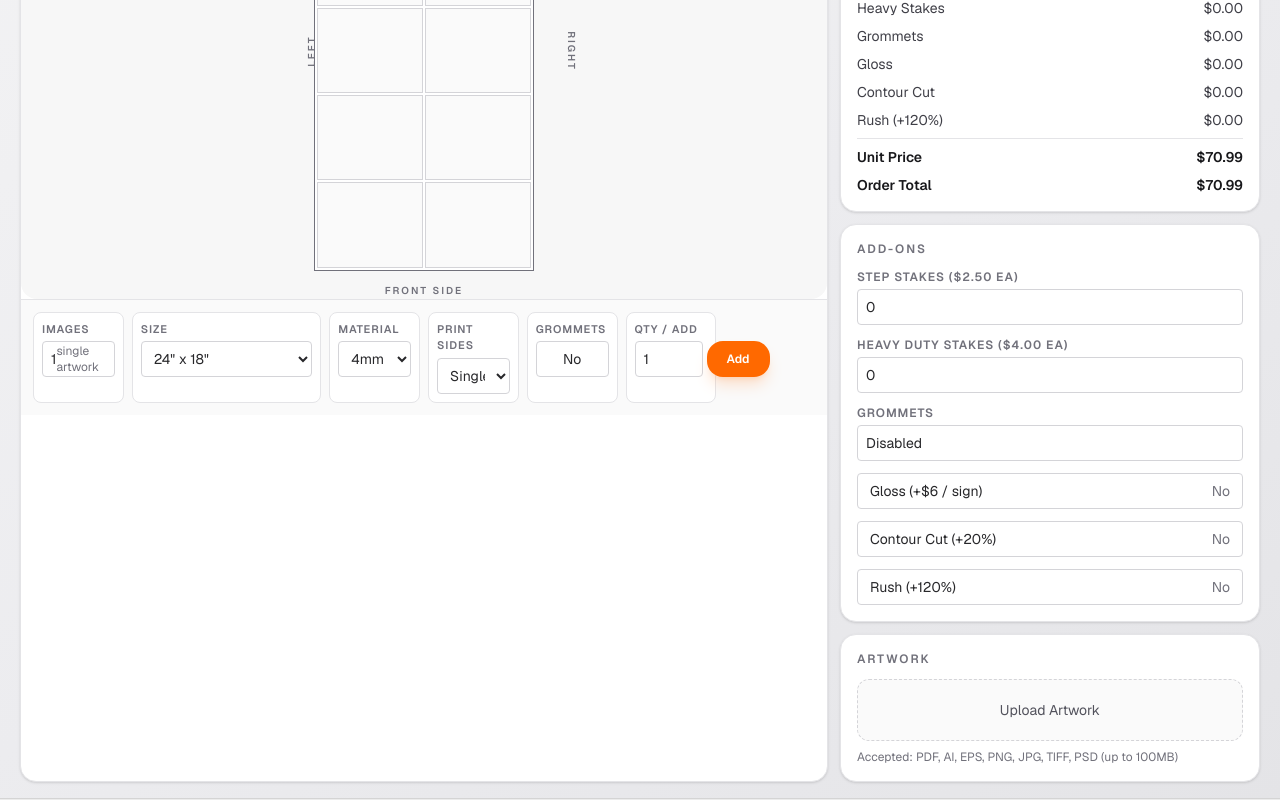
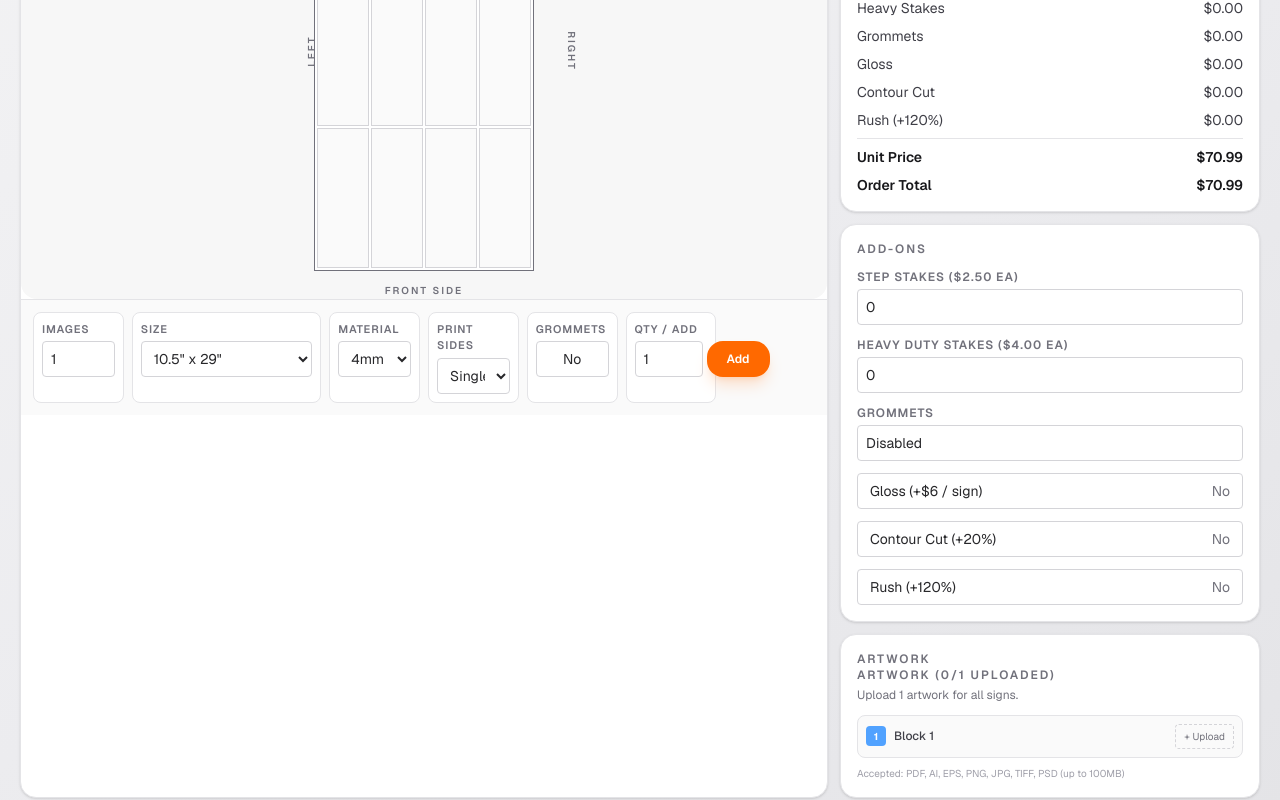
Before and after one commit to Moecharaf/signcous-app, a Next.js app: page /rigid/coro in a window 1280 px wide. Shown: the part 500-1300 px from the top of the page. Built offline with nearby package versions, Linux system fonts and the light colour scheme.

Commit message:
feat: full signs365 sizes, per-block multi-upload, fixed upload handler

```diff
--- a/src/app/api/checkout/route.ts
+++ b/src/app/api/checkout/route.ts
@@ -58,6 +58,7 @@ export async function POST(req: NextRequest) {
         { key: "custom_rush", value: item.rush ? "yes" : "no" },
         { key: "custom_file_url", value: item.uploadedFileUrl ?? "" },
         { key: "custom_file_name", value: item.uploadedFileName ?? "" },
+          { key: "custom_file_urls", value: (item.uploadedFileUrls ?? []).join(", ") },
         { key: "custom_unit_price", value: item.unitPrice.toFixed(2) },
         { key: "custom_total_price", value: item.totalPrice.toFixed(2) },
         ...Object.entries(item.customOptions ?? {}).map(([key, value]) => ({
--- a/src/components/product-builder/CoroBuilder.tsx
+++ b/src/components/product-builder/CoroBuilder.tsx
@@ -1,6 +1,6 @@
 "use client";
 
-import { useMemo, useState } from "react";
+import { useMemo, useRef, useState } from "react";
 import Button from "@/components/ui/Button";
 import { useCart } from "@/context/CartContext";
 import {
@@ -17,6 +17,17 @@ interface CoroBuilderProps {
   productId?: number;
   productName?: string;
 }
+
+  interface BlockUpload {
+    fileUrl: string;
+    fileName: string;
+    blobUrl: string | null;
+  }
+
+  const SLOT_COLORS = [
+    "bg-blue-400", "bg-emerald-400", "bg-violet-400", "bg-amber-400",
+    "bg-pink-400", "bg-cyan-400", "bg-orange-400", "bg-teal-400",
+  ];
 
 function formatPrice(value: number): string {
   return new Intl.NumberFormat("en-US", {
@@ -45,10 +56,13 @@ export default function CoroBuilder({ productId = 13, productName = "CORO" }: Co
   const [contourCut, setContourCut] = useState(false);
   const [rush, setRush] = useState(false);
 
-  const [uploadingArtwork, setUploadingArtwork] = useState(false);
-  const [uploadError, setUploadError] = useState<string | null>(null);
-  const [uploadedFileUrl, setUploadedFileUrl] = useState<string | null>(null);
-  const [uploadedFileName, setUploadedFileName] = useState<string | null>(null);
+  // Per-block upload state
+  const [imageCount, setImageCount] = useState(1);
+  const [blockUploads, setBlockUploads] = useState<Record<number, BlockUpload>>({});
+  const [uploadingBlock, setUploadingBlock] = useState<number | null>(null);
+  const [blockUploadErrors, setBlockUploadErrors] = useState<Record<number, string>>({});
+  const fileInputRefs = useRef<(HTMLInputElement | null)[]>([]);
+
   const [added, setAdded] = useState(false);
 
   const activeSize = useMemo(
@@ -96,46 +110,71 @@ export default function CoroBuilder({ productId = 13, productName = "CORO" }: Co
   const cells = layout.columns * layout.rows;
   const usedCellsOnFirstSheet = Math.min(cells, quantity);
 
-  async function onUploadArtwork(event: React.ChangeEvent<HTMLInputElement>) {
-    const file = event.target.files?.[0];
-    if (!file) return;
+    const maxImages = cells;
+    const safeImageCount = Math.min(imageCount, maxImages);
 
-    setUploadingArtwork(true);
-    setUploadError(null);
-
+    async function uploadArtworkForBlock(blockIndex: number, file: File) {
+      setUploadingBlock(blockIndex);
+      setBlockUploadErrors((prev) => {
+        const n = { ...prev };
+        delete n[blockIndex];
+        return n;
+      });
       try {
         const formData = new FormData();
         formData.append("file", file);
-
-      const response = await fetch("/api/upload-artwork", {
-        method: "POST",
-        body: formData,
-      });
-
-      const data = (await response.json()) as {
-        fileUrl?: string;
-        originalName?: string;
-        error?: string;
+        const response = await fetch("/api/upload-artwork", { method: "POST", body: formData });
+        const contentType = response.headers.get("content-type") ?? "";
+        let data: { fileUrl?: string; originalName?: string; error?: string } = {};
+        if (contentType.includes("application/json")) {
+          data = await response.json();
+        } else {
+          const raw = await response.text();
+          data = {
+            error:
+              response.status === 413
+                ? "Upload rejected: file too large. Ask support to increase Nginx client_max_body_size."
+                : `Upload failed (${response.status}). ${raw.slice(0, 120)}`,
           };
-
+        }
         if (!response.ok || !data.fileUrl) {
-        setUploadError(data.error ?? "Artwork upload failed.");
+          setBlockUploadErrors((prev) => ({ ...prev, [blockIndex]: data.error ?? "Upload failed." }));
           return;
         }
-
-      setUploadedFileUrl(data.fileUrl);
-      setUploadedFileName(data.originalName ?? file.name);
+        let blobUrl: string | null = null;
+        if (file.type.startsWith("image/")) {
+          blobUrl = URL.createObjectURL(file);
+        }
+        setBlockUploads((prev) => ({
+          ...prev,
+          [blockIndex]: { fileUrl: data.fileUrl!, fileName: data.originalName ?? file.name, blobUrl },
+        }));
       } catch {
-      setUploadError("Artwork upload failed. Please try again.");
+        setBlockUploadErrors((prev) => ({ ...prev, [blockIndex]: "Upload failed. Please try again." }));
       } finally {
-      setUploadingArtwork(false);
-      event.target.value = "";
+        setUploadingBlock(null);
       }
     }
 
+    function handleFileChange(blockIndex: number, event: React.ChangeEvent<HTMLInputElement>) {
+      const file = event.target.files?.[0];
+      if (file) void uploadArtworkForBlock(blockIndex, file);
+      event.target.value = "";
+    }
+
+    function removeBlockUpload(blockIndex: number) {
+      setBlockUploads((prev) => {
+        const n = { ...prev };
+        if (n[blockIndex]?.blobUrl) URL.revokeObjectURL(n[blockIndex].blobUrl!);
+        delete n[blockIndex];
+        return n;
+      });
+    }
+
   function addToCart() {
-    const safeQuantity = Math.max(1, Math.floor(quantity));
+    const safeQty = Math.max(1, Math.floor(quantity));
     const materialLabel = `${productName} ${material} ${printMode === "single" ? "Single-Sided" : "Double-Sided"}`;
+    const uploadedFileUrls = Array.from({ length: safeImageCount }, (_, i) => blockUploads[i]?.fileUrl ?? "").filter(Boolean);
 
     cart.addItem({
       productId,
@@ -143,7 +182,7 @@ export default function CoroBuilder({ productId = 13, productName = "CORO" }: Co
       width: activeSize.width,
       height: activeSize.height,
       unit: "inches",
-      quantity: safeQuantity,
+      quantity: safeQty,
       material: materialLabel,
       doubleSided: printMode === "double",
       grommets: grommetsEnabled,
@@ -152,8 +191,9 @@ export default function CoroBuilder({ productId = 13, productName = "CORO" }: Co
       windSlits: false,
       hemming: false,
       rush,
-      uploadedFileUrl,
-      uploadedFileName,
+      uploadedFileUrl: uploadedFileUrls[0] ?? null,
+      uploadedFileName: blockUploads[0]?.fileName ?? null,
+      uploadedFileUrls: uploadedFileUrls.length > 0 ? uploadedFileUrls : undefined,
       customOptions: {
         custom_sheet_size: `${CORO_SHEET.width}\" x ${CORO_SHEET.height}\"`,
         custom_sign_size: formatCoroSize(activeSize),
@@ -167,6 +207,7 @@ export default function CoroBuilder({ productId = 13, productName = "CORO" }: Co
         custom_gloss: gloss ? "yes" : "no",
         custom_contour_cut: contourCut ? "yes" : "no",
         custom_rush_surcharge_mode: rush ? "+120%" : "none",
+        custom_image_count: String(safeImageCount),
       },
       unitPrice: pricing.unitPrice,
       totalPrice: pricing.totalPrice,
@@ -176,6 +217,8 @@ export default function CoroBuilder({ productId = 13, productName = "CORO" }: Co
     window.setTimeout(() => setAdded(false), 1800);
   }
 
+    const uploadedCount = Object.keys(blockUploads).filter((k) => Number(k) < safeImageCount).length;
+
   return (
     <div className="min-h-[calc(100vh-96px)] bg-[linear-gradient(145deg,#f4f4f5_0%,#ececef_55%,#e4e4e7_100%)] text-zinc-800">
       <div className="mx-auto max-w-[1420px] px-3 py-4 md:px-5">
@@ -183,7 +226,7 @@ export default function CoroBuilder({ productId = 13, productName = "CORO" }: Co
           <div>
             <div className="text-[11px] font-semibold uppercase tracking-[0.18em] text-zinc-500">Rigid Product</div>
             <h1 className="mt-1 text-3xl font-semibold tracking-tight text-zinc-900">CORO Configurator</h1>
-            <p className="mt-1 text-sm text-zinc-600">Signs365-style sheet layout using your custom markup and add-on pricing.</p>
+            <p className="mt-1 text-sm text-zinc-600">Signs365-style sheet layout with per-block artwork upload.</p>
           </div>
           <div className="rounded-xl border border-emerald-200 bg-emerald-50 px-4 py-2 text-right">
             <div className="text-xs uppercase tracking-[0.14em] text-emerald-700">Live Total</div>
@@ -195,7 +238,9 @@ export default function CoroBuilder({ productId = 13, productName = "CORO" }: Co
         <div className="grid gap-3 xl:grid-cols-[1fr_420px]">
           <section className="rounded-2xl border border-zinc-200 bg-white shadow-sm">
             <div className="border-b border-zinc-200 px-4 py-3">
-              <div className="text-sm font-medium text-zinc-700">{formatSheetLabel(layout.columns, layout.rows)}</div>
+              <div className="text-sm font-medium text-zinc-700">
+                Sheet #1 / {CORO_SHEET.width}&quot; × {CORO_SHEET.height}&quot; / Front Side — {cells} signs per sheet
+              </div>
             </div>
 
             <div className="relative h-[62vh] min-h-[460px] overflow-hidden rounded-b-2xl bg-[#f7f7f7]">
@@ -208,13 +253,35 @@ export default function CoroBuilder({ productId = 13, productName = "CORO" }: Co
                 }}
               >
                 {Array.from({ length: cells }).map((_, index) => {
-                  const active = index < usedCellsOnFirstSheet;
+                  const isActive = index < usedCellsOnFirstSheet;
+                  const slotIndex = index < safeImageCount ? index : null;
+                  const upload = slotIndex !== null ? blockUploads[slotIndex] : null;
+                  const colorClass = slotIndex !== null ? SLOT_COLORS[slotIndex % SLOT_COLORS.length] : "";
 
                   return (
-                    <div
+                    <button
                       key={`cell-${index}`}
-                      className={`border ${active ? "border-blue-600 bg-blue-100" : "border-zinc-300 bg-zinc-50"}`}
-                    />
+                      type="button"
+                      disabled={!isActive || slotIndex === null}
+                      onClick={() => { if (slotIndex !== null) fileInputRefs.current[slotIndex]?.click(); }}
+                      className={`relative overflow-hidden border ${
+                        isActive && slotIndex !== null ? "cursor-pointer hover:opacity-80" : "cursor-default"
+                      } ${
+                        upload ? "border-emerald-500" : isActive && slotIndex !== null ? "border-blue-400" : "border-zinc-300 bg-zinc-50"
+                      }`}
+                    >
+                      {upload?.blobUrl ? (
+                        <img src={upload.blobUrl} alt="" className="h-full w-full object-cover" />
+                      ) : isActive && slotIndex !== null ? (
+                        <div className={`flex h-full w-full items-center justify-center ${colorClass} opacity-30`}>
+                          <span className="text-[7px] font-bold text-zinc-700">
+                            {uploadingBlock === slotIndex ? "…" : slotIndex + 1}
+                          </span>
+                        </div>
+                      ) : isActive ? (
+                        <div className="h-full w-full bg-blue-100" />
+                      ) : null}
+                    </button>
                   );
                 })}
               </div>
@@ -235,10 +302,14 @@ export default function CoroBuilder({ productId = 13, productName = "CORO" }: Co
 
             <div className="grid gap-2 border-t border-zinc-200 bg-zinc-50 p-3 md:grid-cols-4 xl:grid-cols-8">
               <ControlBox title="Images">
-                <div className="flex h-9 items-center justify-between rounded border border-zinc-300 bg-white px-2 text-sm">
-                  <span>1</span>
-                  <span className="text-xs text-zinc-500">single artwork</span>
-                </div>
+                <input
+                  type="number"
+                  min={1}
+                  max={maxImages}
+                  value={safeImageCount}
+                  onChange={(e) => setImageCount(Math.min(maxImages, Math.max(1, Number(e.target.value) || 1)))}
+                  className="h-9 w-full rounded border border-zinc-300 px-2 text-sm"
+                />
               </ControlBox>
 
               <ControlBox title="Size" className="md:col-span-2">
@@ -356,19 +427,81 @@ export default function CoroBuilder({ productId = 13, productName = "CORO" }: Co
 
             <div className="rounded-2xl border border-zinc-200 bg-white p-4 shadow-sm">
               <div className="text-xs font-semibold uppercase tracking-[0.16em] text-zinc-500">Artwork</div>
-              <label className="mt-3 block cursor-pointer rounded-xl border border-dashed border-zinc-300 bg-zinc-50 px-3 py-5 text-center text-sm text-zinc-600 hover:border-orange-400 hover:bg-orange-50">
-                {uploadingArtwork ? "Uploading..." : "Upload Artwork"}
+                <div className="flex items-center justify-between">
+                  <div className="text-xs font-semibold uppercase tracking-[0.16em] text-zinc-500">
+                    Artwork ({uploadedCount}/{safeImageCount} uploaded)
+                  </div>
+                  {uploadedCount > 0 && (
+                    <span className="rounded-full bg-emerald-100 px-2 py-0.5 text-[10px] font-semibold text-emerald-700">
+                      {uploadedCount} ready
+                    </span>
+                  )}
+                </div>
+                <p className="mt-1 text-xs text-zinc-500">
+                  {safeImageCount === 1
+                    ? "Upload 1 artwork for all signs."
+                    : `Upload up to ${safeImageCount} artworks — one per block. Click a block on the sheet or use the slots below.`}
+                </p>
+                {/* Hidden file inputs — one per slot */}
+                {Array.from({ length: safeImageCount }).map((_, i) => (
                   <input
+                    key={`file-input-${i}`}
+                    ref={(el) => { fileInputRefs.current[i] = el; }}
                     type="file"
                     accept=".pdf,.ai,.eps,.png,.jpg,.jpeg,.tif,.tiff,.psd"
                     className="hidden"
-                  onChange={onUploadArtwork}
-                  disabled={uploadingArtwork}
+                    onChange={(e) => handleFileChange(i, e)}
+                    disabled={uploadingBlock !== null}
                   />
-              </label>
-              <div className="mt-2 text-xs text-zinc-500">Accepted: PDF, AI, EPS, PNG, JPG, TIFF, PSD (up to 100MB)</div>
-              {uploadedFileName && <div className="mt-2 rounded border border-emerald-200 bg-emerald-50 px-2 py-2 text-xs text-emerald-700">Uploaded: {uploadedFileName}</div>}
-              {uploadError && <div className="mt-2 rounded border border-rose-200 bg-rose-50 px-2 py-2 text-xs text-rose-700">{uploadError}</div>}
+                ))}
+                {/* Upload slots */}
+                <div className="mt-3 space-y-2">
+                  {Array.from({ length: safeImageCount }).map((_, i) => {
+                    const upload = blockUploads[i];
+                    const error = blockUploadErrors[i];
+                    const isUploading = uploadingBlock === i;
+                    const color = SLOT_COLORS[i % SLOT_COLORS.length];
+                    return (
+                      <div key={`slot-${i}`} className="rounded-lg border border-zinc-200 bg-zinc-50 p-2">
+                        <div className="flex items-center gap-2">
+                          <div className={`flex h-5 w-5 flex-shrink-0 items-center justify-center rounded-sm ${color} text-[10px] font-bold text-white`}>
+                            {i + 1}
+                          </div>
+                          <div className="min-w-0 flex-1 text-xs font-medium text-zinc-700">Block {i + 1}</div>
+                          {upload ? (
+                            <div className="flex items-center gap-1">
+                              <span className="max-w-[100px] truncate text-[10px] text-emerald-700">{upload.fileName}</span>
+                              <button
+                                type="button"
+                                onClick={() => removeBlockUpload(i)}
+                                className="rounded px-1 text-[10px] text-zinc-400 hover:text-rose-500"
+                              >✕</button>
+                            </div>
+                          ) : (
+                            <button
+                              type="button"
+                              onClick={() => fileInputRefs.current[i]?.click()}
+                              disabled={isUploading}
+                              className="shrink-0 rounded border border-dashed border-zinc-300 px-2 py-1 text-[10px] text-zinc-500 hover:border-orange-400 hover:text-orange-500 disabled:opacity-50"
+                            >
+                              {isUploading ? "Uploading…" : "+ Upload"}
+                            </button>
+                          )}
+                        </div>
+                        {upload?.blobUrl && (
+                          <img src={upload.blobUrl} alt={upload.fileName} className="mt-2 h-16 w-full rounded object-contain" />
+                        )}
+                        {upload && !upload.blobUrl && (
+                          <div className="mt-1 rounded bg-emerald-50 px-2 py-1 text-[10px] text-emerald-700">✓ {upload.fileName}</div>
+                        )}
+                        {error && (
+                          <div className="mt-1 rounded bg-rose-50 px-2 py-1 text-[10px] text-rose-700">{error}</div>
+                        )}
+                      </div>
+                    );
+                  })}
+                </div>
+                <p className="mt-2 text-[10px] text-zinc-400">Accepted: PDF, AI, EPS, PNG, JPG, TIFF, PSD (up to 100MB)</p>
             </div>
           </aside>
         </div>
--- a/src/context/CartContext.tsx
+++ b/src/context/CartContext.tsx
@@ -27,6 +27,7 @@ export interface CartItem {
   uploadedFileUrl: string | null;
   uploadedFileName?: string | null;
   customOptions?: Record<string, string>;
+    uploadedFileUrls?: string[];
   unitPrice: number;
   totalPrice: number;
   addedAt: number;
--- a/src/lib/coro-pricing.ts
+++ b/src/lib/coro-pricing.ts
@@ -47,26 +47,68 @@ export const CORO_SHEET = {
 export const CORO_MARKUP = 1.6;
 
 export const CORO_SIZE_OPTIONS: CoroSizeOption[] = [
+  { id: "10.5x29", width: 10.5, height: 29 },
+  { id: "11x11", width: 11, height: 11 },
+  { id: "12x6", width: 12, height: 6 },
+  { id: "12x8", width: 12, height: 8 },
+  { id: "12x12", width: 12, height: 12 },
+  { id: "12x16", width: 12, height: 16 },
+  { id: "12x18", width: 12, height: 18 },
+  { id: "12x24", width: 12, height: 24 },
+  { id: "12x34", width: 12, height: 34 },
+  { id: "14x10", width: 14, height: 10 },
+  { id: "14x22", width: 14, height: 22 },
+  { id: "14.5x29.5", width: 14.5, height: 29.5 },
+  { id: "16x12", width: 16, height: 12 },
+  { id: "16x16", width: 16, height: 16 },
+  { id: "16x24", width: 16, height: 24 },
+  { id: "16x32", width: 16, height: 32 },
+  { id: "18x12", width: 18, height: 12 },
+  { id: "18x18", width: 18, height: 18 },
+  { id: "18x24", width: 18, height: 24 },
+  { id: "18x30", width: 18, height: 30 },
+  { id: "18x36", width: 18, height: 36 },
+  { id: "20x24", width: 20, height: 24 },
+  { id: "20x30", width: 20, height: 30 },
+  { id: "22x14", width: 22, height: 14 },
+  { id: "22x27", width: 22, height: 27 },
+  { id: "22x28", width: 22, height: 28 },
+  { id: "24x6", width: 24, height: 6 },
+  { id: "24x8", width: 24, height: 8 },
+  { id: "24x12", width: 24, height: 12 },
+  { id: "24x16", width: 24, height: 16 },
   { id: "24x18", width: 24, height: 18 },
-  { id: "18x24", width: 18, height: 24 },
+  { id: "24x20", width: 24, height: 20 },
   { id: "24x24", width: 24, height: 24 },
-  { id: "24x12", width: 24, height: 12 },
-  { id: "12x24", width: 12, height: 24 },
-  { id: "18x12", width: 18, height: 12 },
-  { id: "12x18", width: 12, height: 18 },
-  { id: "12x12", width: 12, height: 12 },
-  { id: "12x6", width: 12, height: 6 },
-  { id: "11x17", width: 11, height: 17 },
-  { id: "11x11", width: 11, height: 11 },
-  { id: "10.5x29", width: 10.5, height: 29 },
-  { id: "10x10", width: 10, height: 10 },
-  { id: "10x12", width: 10, height: 12 },
-  { id: "9x24", width: 9, height: 24 },
-  { id: "8x24", width: 8, height: 24 },
-  { id: "8x12", width: 8, height: 12 },
-  { id: "6x24", width: 6, height: 24 },
-  { id: "6x18", width: 6, height: 18 },
-  { id: "6x12", width: 6, height: 12 },
+  { id: "24x30", width: 24, height: 30 },
+  { id: "24x32", width: 24, height: 32 },
+  { id: "24x36", width: 24, height: 36 },
+  { id: "24x48", width: 24, height: 48 },
+  { id: "24x96", width: 24, height: 96 },
+  { id: "30x18", width: 30, height: 18 },
+  { id: "32x16", width: 32, height: 16 },
+  { id: "32x96", width: 32, height: 96 },
+  { id: "36x18", width: 36, height: 18 },
+  { id: "36x24", width: 36, height: 24 },
+  { id: "36x36", width: 36, height: 36 },
+  { id: "36x48", width: 36, height: 48 },
+  { id: "36x96", width: 36, height: 96 },
+  { id: "40x26", width: 40, height: 26 },
+  { id: "42x32", width: 42, height: 32 },
+  { id: "42x48", width: 42, height: 48 },
+  { id: "43x27", width: 43, height: 27 },
+  { id: "44x28", width: 44, height: 28 },
+  { id: "48x9", width: 48, height: 9 },
+  { id: "48x18", width: 48, height: 18 },
+  { id: "48x24", width: 48, height: 24 },
+  { id: "48x32", width: 48, height: 32 },
+  { id: "48x36", width: 48, height: 36 },
+  { id: "48x48", width: 48, height: 48 },
+  { id: "48x69", width: 48, height: 69 },
+  { id: "48x72", width: 48, height: 72 },
+  { id: "48x78", width: 48, height: 78 },
+  { id: "48x96", width: 48, height: 96 },
+  { id: "96x48", width: 96, height: 48 },
 ];
 
 interface TieredSheetPrice {
```
Lines whose indentation alone changed are shown as unchanged.
